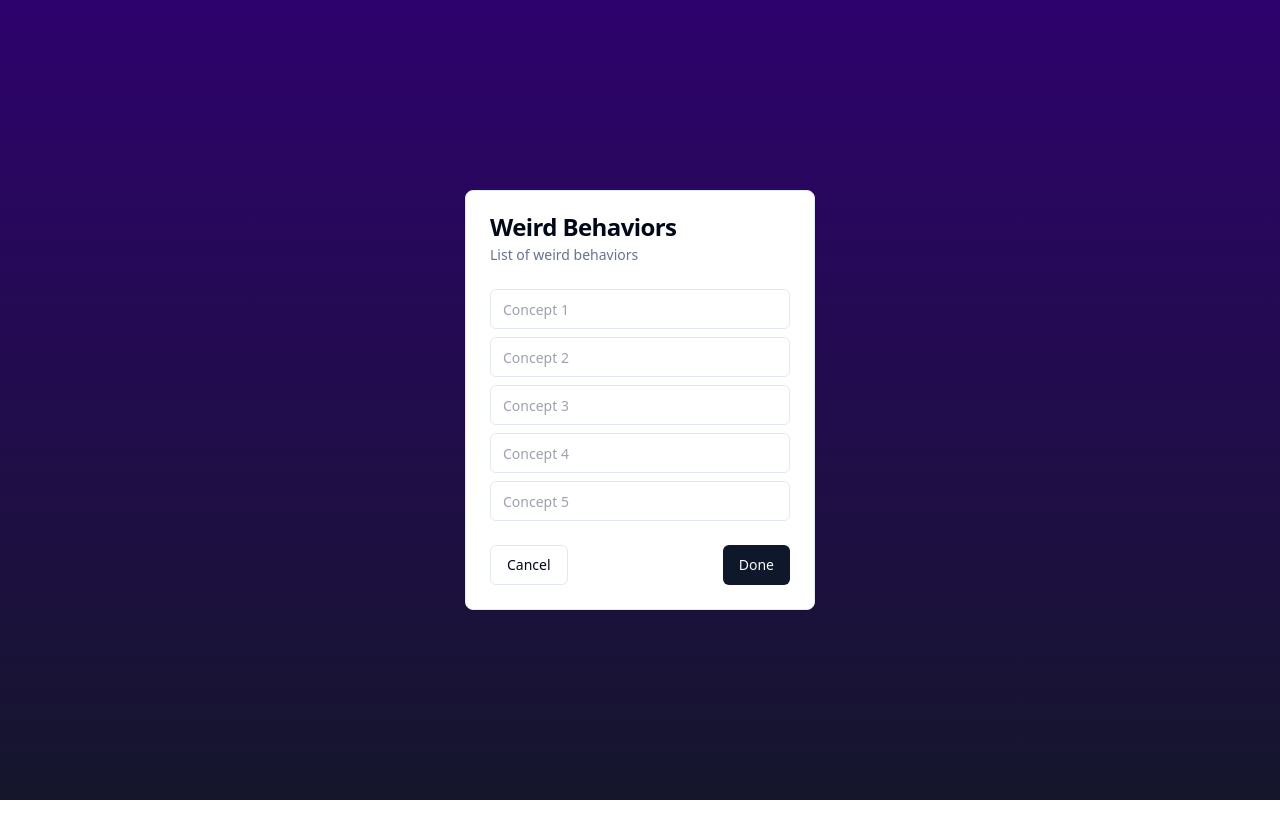
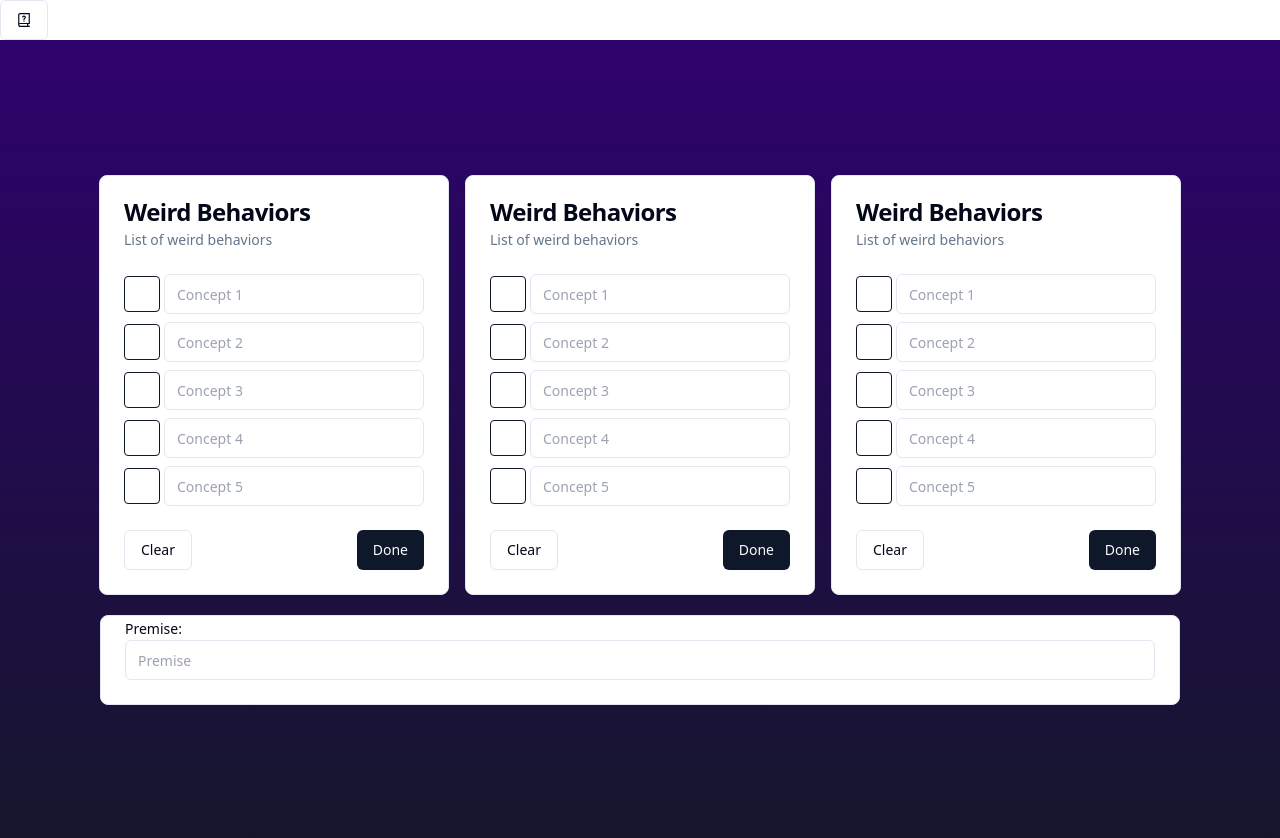
Before and after one commit to nMckenryan/sketch-idea-builder, a Next.js app: page / in a window 1280 px wide. Before the commit the page ends 800 px from the top, so only its background shows below. Built offline with nearby package versions, Linux system fonts and the light colour scheme.

Commit message:
Initial help menu and selectors for topics

```diff
--- a/package.json
+++ b/package.json
@@ -10,6 +10,9 @@
     "start": "next start"
   },
   "dependencies": {
+    "@radix-ui/react-alert-dialog": "^1.1.1",
+    "@radix-ui/react-checkbox": "^1.1.1",
+    "@radix-ui/react-label": "^2.1.0",
     "@radix-ui/react-slot": "^1.1.0",
     "@t3-oss/env-nextjs": "^0.10.1",
     "class-variance-authority": "^0.7.0",
@@ -19,6 +22,7 @@
     "next": "^14.2.4",
     "react": "^18.3.1",
     "react-dom": "^18.3.1",
+    "react-icons": "^5.2.1",
     "tailwind-merge": "^2.5.0",
     "tailwindcss-animate": "^1.0.7",
     "zod": "^3.23.3"
--- a/src/app/layout.tsx
+++ b/src/app/layout.tsx
@@ -4,10 +4,11 @@
 import { GeistSans } from "geist/font/sans";
 import { type Metadata } from "next";
 import { cn } from "~/lib/utils";
+import { DialogPopup } from "~/components/dialog-popup";
 
 export const metadata: Metadata = {
-  title: "Create T3 App",
-  description: "Generated by create-t3-app",
+  title: "Sketch Idea Builder",
+  description: "By Nigel Mckenzie-Ryan",
   icons: [{ rel: "icon", url: "/favicon.ico" }],
 };
 
@@ -27,6 +28,7 @@
           fontSans.variable,
         )}
       >
+        <DialogPopup />
         {children}
       </body>
     </html>
--- a/src/app/page.tsx
+++ b/src/app/page.tsx
@@ -1,13 +1,29 @@
+import PremiseWindow from "~/components/premise-window";
 import TopicTable from "~/components/topic-table";
 
 export default function HomePage() {
   return (
     <main className="flex min-h-screen flex-col items-center justify-center bg-gradient-to-b from-[#2e026d] to-[#15162c] text-white">
-      <TopicTable
-        listName="Weird Behaviors"
-        description="List of weird behaviors"
-        conceptLimit={5}
-      />
+      <div className="grid grid-cols-3 gap-4">
+        <TopicTable
+          listName="Weird Behaviors"
+          description="List of weird behaviors"
+          conceptLimit={5}
+        />
+        <TopicTable
+          listName="Weird Behaviors"
+          description="List of weird behaviors"
+          conceptLimit={5}
+        />
+        <TopicTable
+          listName="Weird Behaviors"
+          description="List of weird behaviors"
+          conceptLimit={5}
+        />
+      </div>
+      <div className="mt-5 grid grid-cols-1">
+        <PremiseWindow />
+      </div>
     </main>
   );
 }
--- /dev/null
+++ b/src/app/ui/alert-dialog.tsx
@@ -0,0 +1,141 @@
+"use client"
+
+import * as React from "react"
+import * as AlertDialogPrimitive from "@radix-ui/react-alert-dialog"
+
+import { cn } from "~/lib/utils"
+import { buttonVariants } from "~/app/ui//button"
+
+const AlertDialog = AlertDialogPrimitive.Root
+
+const AlertDialogTrigger = AlertDialogPrimitive.Trigger
+
+const AlertDialogPortal = AlertDialogPrimitive.Portal
+
+const AlertDialogOverlay = React.forwardRef<
+  React.ElementRef<typeof AlertDialogPrimitive.Overlay>,
+  React.ComponentPropsWithoutRef<typeof AlertDialogPrimitive.Overlay>
+>(({ className, ...props }, ref) => (
+  <AlertDialogPrimitive.Overlay
+    className={cn(
+      "fixed inset-0 z-50 bg-black/80  data-[state=open]:animate-in data-[state=closed]:animate-out data-[state=closed]:fade-out-0 data-[state=open]:fade-in-0",
+      className
+    )}
+    {...props}
+    ref={ref}
+  />
+))
+AlertDialogOverlay.displayName = AlertDialogPrimitive.Overlay.displayName
+
+const AlertDialogContent = React.forwardRef<
+  React.ElementRef<typeof AlertDialogPrimitive.Content>,
+  React.ComponentPropsWithoutRef<typeof AlertDialogPrimitive.Content>
+>(({ className, ...props }, ref) => (
+  <AlertDialogPortal>
+    <AlertDialogOverlay />
+    <AlertDialogPrimitive.Content
+      ref={ref}
+      className={cn(
+        "fixed left-[50%] top-[50%] z-50 grid w-full max-w-lg translate-x-[-50%] translate-y-[-50%] gap-4 border bg-background p-6 shadow-lg duration-200 data-[state=open]:animate-in data-[state=closed]:animate-out data-[state=closed]:fade-out-0 data-[state=open]:fade-in-0 data-[state=closed]:zoom-out-95 data-[state=open]:zoom-in-95 data-[state=closed]:slide-out-to-left-1/2 data-[state=closed]:slide-out-to-top-[48%] data-[state=open]:slide-in-from-left-1/2 data-[state=open]:slide-in-from-top-[48%] sm:rounded-lg",
+        className
+      )}
+      {...props}
+    />
+  </AlertDialogPortal>
+))
+AlertDialogContent.displayName = AlertDialogPrimitive.Content.displayName
+
+const AlertDialogHeader = ({
+  className,
+  ...props
+}: React.HTMLAttributes<HTMLDivElement>) => (
+  <div
+    className={cn(
+      "flex flex-col space-y-2 text-center sm:text-left",
+      className
+    )}
+    {...props}
+  />
+)
+AlertDialogHeader.displayName = "AlertDialogHeader"
+
+const AlertDialogFooter = ({
+  className,
+  ...props
+}: React.HTMLAttributes<HTMLDivElement>) => (
+  <div
+    className={cn(
+      "flex flex-col-reverse sm:flex-row sm:justify-end sm:space-x-2",
+      className
+    )}
+    {...props}
+  />
+)
+AlertDialogFooter.displayName = "AlertDialogFooter"
+
+const AlertDialogTitle = React.forwardRef<
+  React.ElementRef<typeof AlertDialogPrimitive.Title>,
+  React.ComponentPropsWithoutRef<typeof AlertDialogPrimitive.Title>
+>(({ className, ...props }, ref) => (
+  <AlertDialogPrimitive.Title
+    ref={ref}
+    className={cn("text-lg font-semibold", className)}
+    {...props}
+  />
+))
+AlertDialogTitle.displayName = AlertDialogPrimitive.Title.displayName
+
+const AlertDialogDescription = React.forwardRef<
+  React.ElementRef<typeof AlertDialogPrimitive.Description>,
+  React.ComponentPropsWithoutRef<typeof AlertDialogPrimitive.Description>
+>(({ className, ...props }, ref) => (
+  <AlertDialogPrimitive.Description
+    ref={ref}
+    className={cn("text-sm text-muted-foreground", className)}
+    {...props}
+  />
+))
+AlertDialogDescription.displayName =
+  AlertDialogPrimitive.Description.displayName
+
+const AlertDialogAction = React.forwardRef<
+  React.ElementRef<typeof AlertDialogPrimitive.Action>,
+  React.ComponentPropsWithoutRef<typeof AlertDialogPrimitive.Action>
+>(({ className, ...props }, ref) => (
+  <AlertDialogPrimitive.Action
+    ref={ref}
+    className={cn(buttonVariants(), className)}
+    {...props}
+  />
+))
+AlertDialogAction.displayName = AlertDialogPrimitive.Action.displayName
+
+const AlertDialogCancel = React.forwardRef<
+  React.ElementRef<typeof AlertDialogPrimitive.Cancel>,
+  React.ComponentPropsWithoutRef<typeof AlertDialogPrimitive.Cancel>
+>(({ className, ...props }, ref) => (
+  <AlertDialogPrimitive.Cancel
+    ref={ref}
+    className={cn(
+      buttonVariants({ variant: "outline" }),
+      "mt-2 sm:mt-0",
+      className
+    )}
+    {...props}
+  />
+))
+AlertDialogCancel.displayName = AlertDialogPrimitive.Cancel.displayName
+
+export {
+  AlertDialog,
+  AlertDialogPortal,
+  AlertDialogOverlay,
+  AlertDialogTrigger,
+  AlertDialogContent,
+  AlertDialogHeader,
+  AlertDialogFooter,
+  AlertDialogTitle,
+  AlertDialogDescription,
+  AlertDialogAction,
+  AlertDialogCancel,
+}
--- /dev/null
+++ b/src/app/ui/checkbox.tsx
@@ -0,0 +1,30 @@
+"use client"
+
+import * as React from "react"
+import * as CheckboxPrimitive from "@radix-ui/react-checkbox"
+import { Check } from "lucide-react"
+
+import { cn } from "~/lib/utils"
+
+const Checkbox = React.forwardRef<
+  React.ElementRef<typeof CheckboxPrimitive.Root>,
+  React.ComponentPropsWithoutRef<typeof CheckboxPrimitive.Root>
+>(({ className, ...props }, ref) => (
+  <CheckboxPrimitive.Root
+    ref={ref}
+    className={cn(
+      "peer h-4 w-4 shrink-0 rounded-sm border border-primary ring-offset-background focus-visible:outline-none focus-visible:ring-2 focus-visible:ring-ring focus-visible:ring-offset-2 disabled:cursor-not-allowed disabled:opacity-50 data-[state=checked]:bg-primary data-[state=checked]:text-primary-foreground",
+      className
+    )}
+    {...props}
+  >
+    <CheckboxPrimitive.Indicator
+      className={cn("flex items-center justify-center text-current")}
+    >
+      <Check className="h-4 w-4" />
+    </CheckboxPrimitive.Indicator>
+  </CheckboxPrimitive.Root>
+))
+Checkbox.displayName = CheckboxPrimitive.Root.displayName
+
+export { Checkbox }
--- /dev/null
+++ b/src/app/ui/label.tsx
@@ -0,0 +1,26 @@
+"use client"
+
+import * as React from "react"
+import * as LabelPrimitive from "@radix-ui/react-label"
+import { cva, type VariantProps } from "class-variance-authority"
+
+import { cn } from "~/lib/utils"
+
+const labelVariants = cva(
+  "text-sm font-medium leading-none peer-disabled:cursor-not-allowed peer-disabled:opacity-70"
+)
+
+const Label = React.forwardRef<
+  React.ElementRef<typeof LabelPrimitive.Root>,
+  React.ComponentPropsWithoutRef<typeof LabelPrimitive.Root> &
+    VariantProps<typeof labelVariants>
+>(({ className, ...props }, ref) => (
+  <LabelPrimitive.Root
+    ref={ref}
+    className={cn(labelVariants(), className)}
+    {...props}
+  />
+))
+Label.displayName = LabelPrimitive.Root.displayName
+
+export { Label }
--- /dev/null
+++ b/src/components/dialog-popup.tsx
@@ -0,0 +1,44 @@
+import {
+  AlertDialog,
+  AlertDialogTrigger,
+  AlertDialogContent,
+  AlertDialogHeader,
+  AlertDialogTitle,
+  AlertDialogDescription,
+  AlertDialogFooter,
+  AlertDialogCancel,
+  AlertDialogAction,
+} from "~/app/ui/alert-dialog";
+import { Button } from "~/app/ui/button";
+import { GrHelpBook } from "react-icons/gr";
+
+export function DialogPopup() {
+  return (
+    <AlertDialog>
+      <AlertDialogTrigger asChild>
+        <Button variant="outline">
+          <GrHelpBook />
+        </Button>
+      </AlertDialogTrigger>
+      <AlertDialogContent>
+        <AlertDialogHeader>
+          <AlertDialogTitle>How to use Sketch Idea Builder</AlertDialogTitle>
+          <AlertDialogDescription>
+            This app is designed to help you bring premises to life. Simply:
+            <ul style={{ listStyleType: "disc" }}>
+              <li>
+                Fill in as much of the prompts as possible with funny concepts.
+              </li>
+              <li> Select your three favorites in each category</li>
+              <li> Combine them in the Premise section below</li>
+            </ul>
+          </AlertDialogDescription>
+        </AlertDialogHeader>
+        <AlertDialogFooter>
+          <AlertDialogCancel>Cancel</AlertDialogCancel>
+          <AlertDialogAction>Continue</AlertDialogAction>
+        </AlertDialogFooter>
+      </AlertDialogContent>
+    </AlertDialog>
+  );
+}
--- /dev/null
+++ b/src/components/premise-window.tsx
@@ -0,0 +1,14 @@
+import { Input } from "@/app/ui/input";
+import { Card, CardContent } from "./ui/card";
+import { Label } from "./ui/label";
+
+export default function PremiseWindow() {
+  return (
+    <Card className="w-[1080px]">
+      <CardContent>
+        <Label>Premise:</Label>
+        <Input type="text" placeholder={"Premise"} />
+      </CardContent>
+    </Card>
+  );
+}
--- a/src/components/topic-table.tsx
+++ b/src/components/topic-table.tsx
@@ -8,6 +8,7 @@
   CardFooter,
 } from "./ui/card";
 import { Button } from "~/app/ui/button";
+import { Checkbox } from "~/app/ui/checkbox";
 
 interface TableProps {
   listName: string;
@@ -25,17 +26,25 @@
       <CardContent>
         <form className="grid gap-2">
           {[...Array(props.conceptLimit).keys()].map((conceptNumber) => (
-            <Input
-              type="text"
+            <div
+              className="flex items-center"
               key={props.listName + "-" + conceptNumber}
-              id={"text" + conceptNumber}
-              placeholder={"Concept " + (conceptNumber + 1)}
-            />
+            >
+              <Checkbox
+                className="mr-1 h-9 w-9"
+                id={"select" + conceptNumber}
+              />
+              <Input
+                type="text"
+                id={"text" + conceptNumber}
+                placeholder={"Concept " + (conceptNumber + 1)}
+              />
+            </div>
           ))}
         </form>
       </CardContent>
       <CardFooter className="flex justify-between">
-        <Button variant="outline">Cancel</Button>
+        <Button variant="outline">Clear</Button>
         <Button>Done</Button>
       </CardFooter>
     </Card>
```
Also changed, not shown: 2 other files (tests, documents, lock files or other folders).
